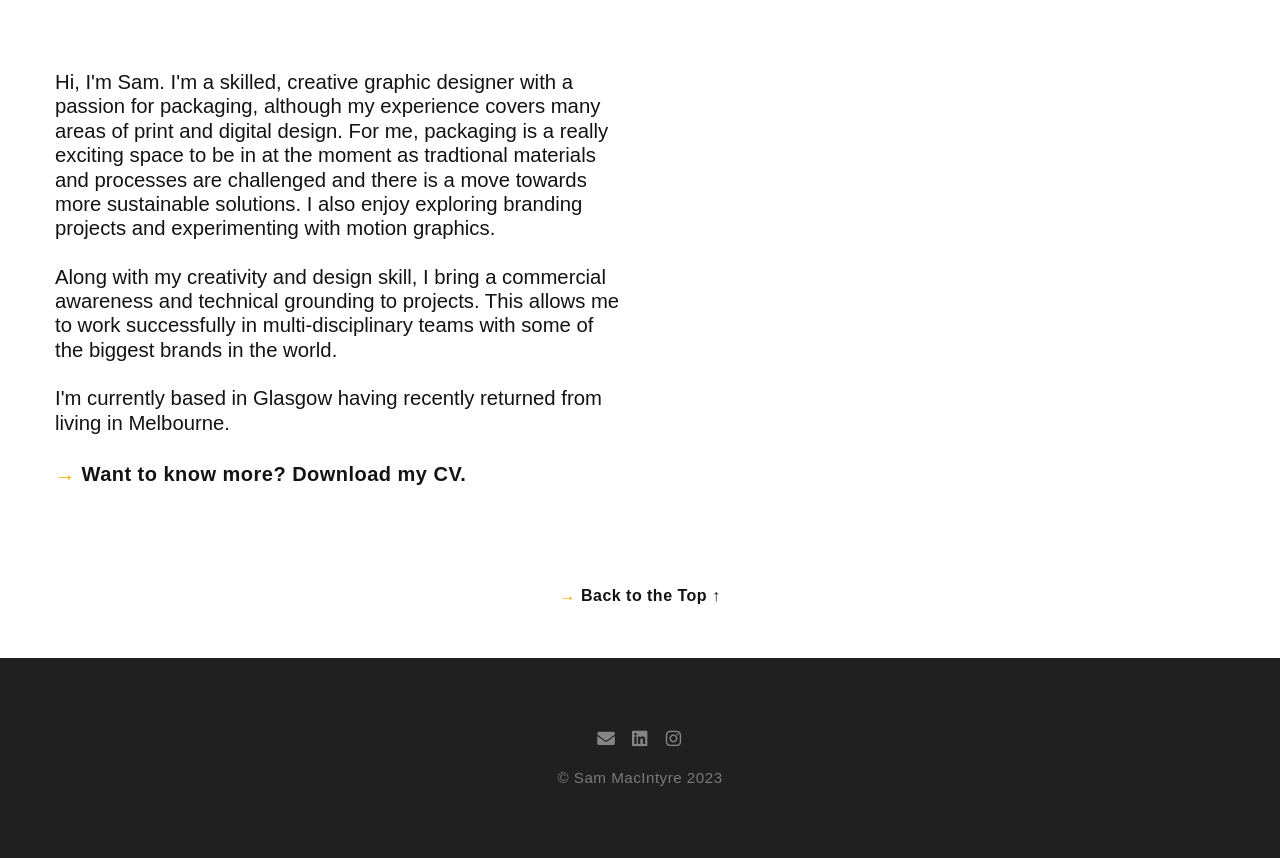
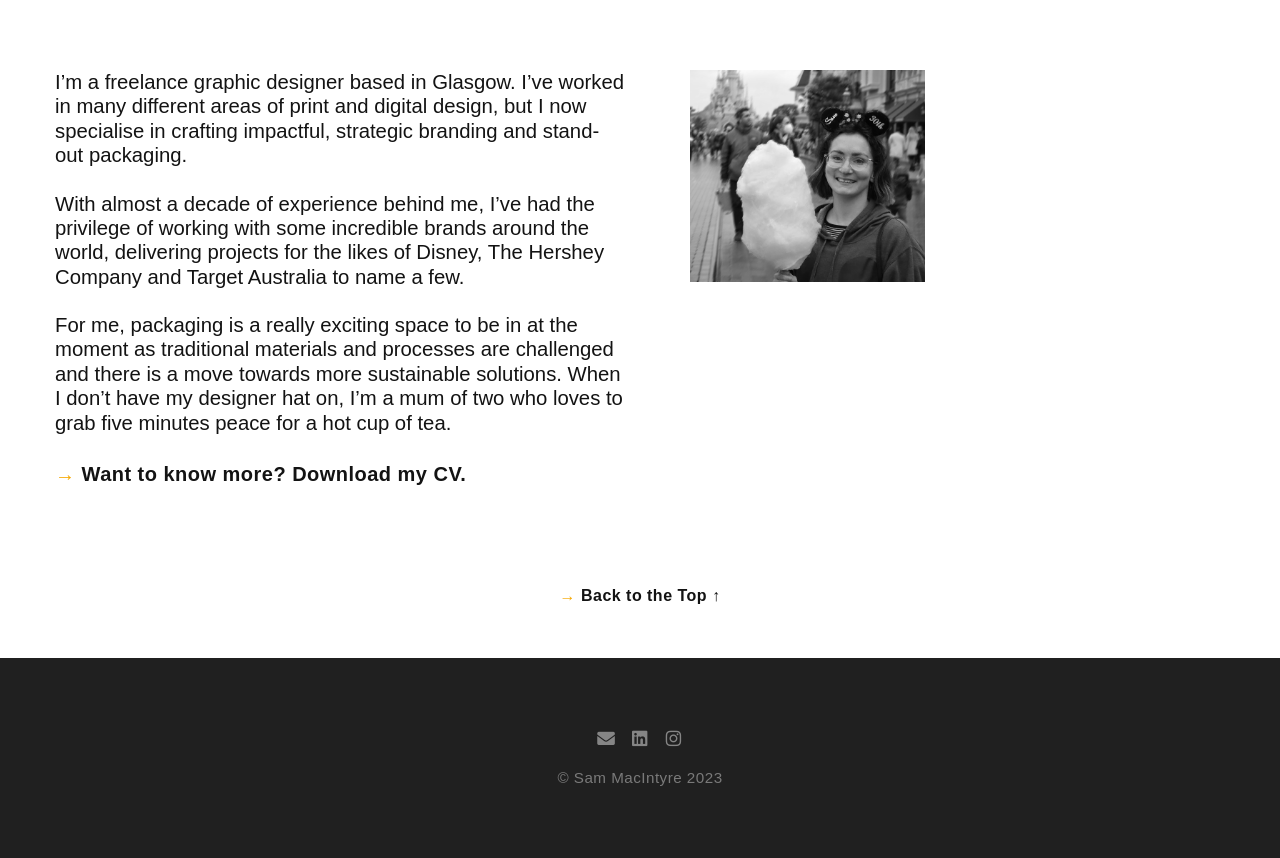
Before and after one commit to Cmac2712/sm-portfolio-site, a PHP site: page /about-me in a window 1280 px wide. Shown: the part 100-958 px from the top of the page. Run offline with PHP 8.4, Linux system fonts and the light colour scheme; some web fonts are replaced.

Commit message:
update images

```diff
--- a/about-me.php
+++ b/about-me.php
@@ -9,20 +9,32 @@
 				<div class="container">
 					<div class="row">
 						<div class="col-lg-6">
-							<p class="h5">Hi, I'm Sam. I'm a skilled, creative graphic designer with a passion for packaging, although my experience covers many areas of print and digital design. For me, packaging is a really exciting space to be in at the moment as tradtional materials and processes are challenged and there is a move towards more sustainable solutions. I also enjoy exploring branding projects and experimenting with motion graphics.
+							<!-- <p class="h5">Hi, I'm Sam. I'm a skilled, creative graphic designer with a passion for packaging, although my experience covers many areas of print and digital design. For me, packaging is a really exciting space to be in at the moment as tradtional materials and processes are challenged and there is a move towards more sustainable solutions. I also enjoy exploring branding projects and experimenting with motion graphics.
 							</p>
 							<p class="h5">Along with my creativity and design skill, I bring a commercial awareness and technical grounding to projects. This allows me to work successfully in multi-disciplinary teams with some of the biggest brands in the world.
 							</p>
 							<p class="h5">I'm currently based in Glasgow having recently returned from living in Melbourne.
+							</p> -->
+
+							<p class="h5">
+								I’m a freelance graphic designer based in Glasgow.  I’ve worked in many different areas of print and digital design, but I now specialise in crafting impactful, strategic branding and stand-out packaging.
+							</p>
+
+							<p class="h5">
+								With almost a decade of experience behind me, I’ve had the privilege of working with some incredible brands around the world, delivering projects for the likes of Disney, The Hershey Company and Target Australia to name a few.</p>
+							</p>
+
+							<p class="h5">
+								For me, packaging is a really exciting space to be in at the moment as traditional materials and processes are challenged and there is a move towards more sustainable solutions. When I don’t have my designer hat on, I’m a mum of two who loves to grab five minutes peace for a hot cup of tea.
 							</p>
 
 							<!--<a href="contact" class="link-decorated mt-10">get in touch</a>-->
 
-                            <a href="/assets/sam-macintyre-cv-22.pdf" class="db link-decorated fs-20 mt-20">Want to know more? Download my CV.</a>
+                  <a href="/assets/sam-macintyre-cv-22.pdf" class="db link-decorated fs-20 mt-20">Want to know more? Download my CV.</a>
 						</div>
-						<!--<div class="col-lg-3 pl-50 pb-50">
-                            <img class="dk-img" src="/assets/images/About-Me-1.png" alt></img>
-                        </div>-->
+						<div class="col-lg-3 pl-50 pb-50">
+								<img class="dk-img" src="/assets/images/About-Me-2.jpg" alt></img>
+						</div>
 					</div>
 				</div>
 			</div>
```
Also changed, not shown: index.php (+6 -6 lines), assets/images/About-Me-2.jpg (added), assets/images/Hook-Cares-Home.jpg (added).
